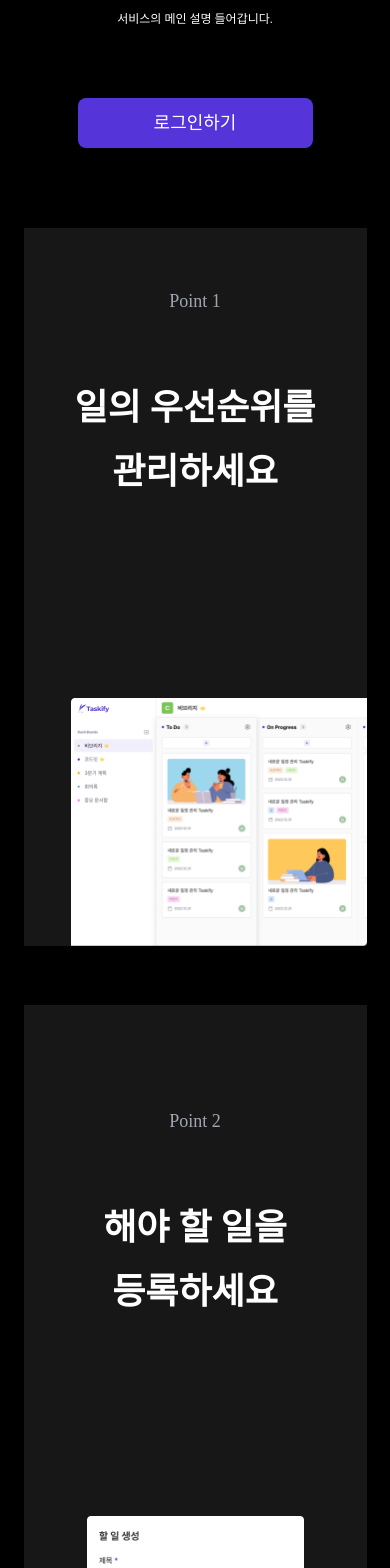
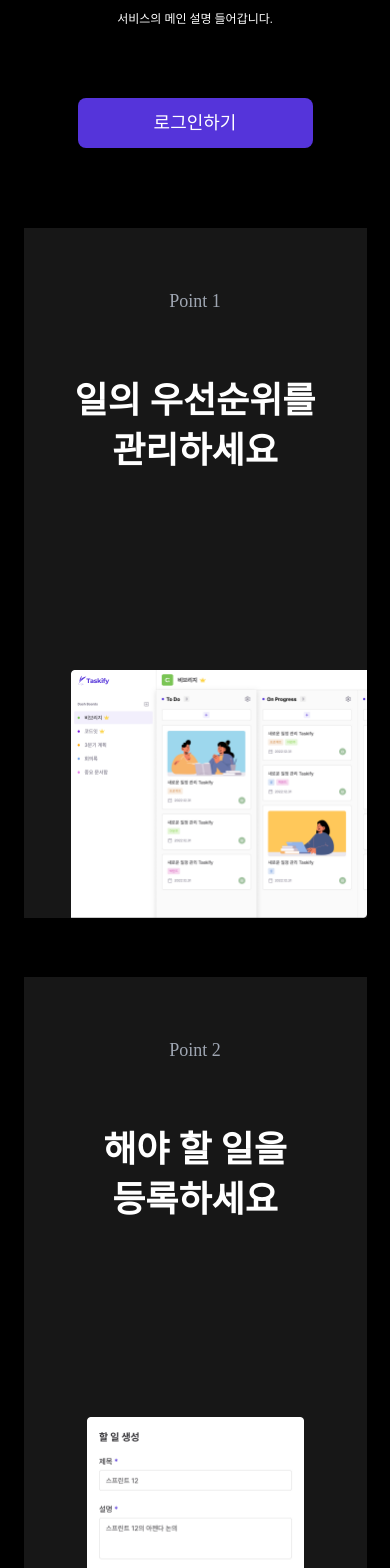
Before and after one commit to Codeit-FE3-Part3-team6-Taskify/Taskify, a Next.js app: page / in a window 390 px wide. Shown: the part 432-2000 px from the top of the page. Built offline with nearby package versions, Linux system fonts and the light colour scheme; a web font is replaced by a local one.

Commit message:
💄fix: 랜딩 일부 디자인 수정

```diff
--- a/src/pages/index.js
+++ b/src/pages/index.js
@@ -87,7 +87,7 @@ export default function Home({ imgData }) {
             <span className="text-[18px] md:text-[22px] text-gray_9FA6B2">
               Point 1
             </span>
-            <h3 className="text-4xl font-bold leading-[64px] md:text-5xl">
+            <h3 className="text-4xl font-bold leading-[50px] md:leading-[64px] md:text-5xl">
               일의 우선순위를
               <br /> 관리하세요
             </h3>
@@ -99,7 +99,7 @@ export default function Home({ imgData }) {
             alt="우선순위 관리 이미지"
           />
         </section>
-        <section className="m-auto pt-[103px] text-center gap-[192px] lg:pl-[108px] mt-[59px] flex flex-col w-full max-w-[343px] md:max-w-[664px] md:gap-[100px] lg:max-w-[1200px] lg:flex-row bg-black_171717">
+        <section className="m-auto pt-[60px] lg:pt-[103px] text-center gap-[192px] lg:pl-[108px] mt-[59px] flex flex-col w-full max-w-[343px] md:max-w-[664px] md:gap-[100px] lg:max-w-[1200px] lg:flex-row bg-black_171717">
           <Image
             className="order-1 self-center w-full max-w-[217px] md:max-w-[436px] md:max-h-[502px] object-contain"
             src={imgData.LandingImg3}
@@ -109,7 +109,7 @@ export default function Home({ imgData }) {
             <span className="text-[18px] text-gray_9FA6B2 md:text-[22px]">
               Point 2
             </span>
-            <h3 className="text-4xl font-bold leading-[64px] md:text-5xl">
+            <h3 className="text-4xl font-bold leading-[50px] md:leading-[64px] md:text-5xl ">
               해야 할 일을
               <br /> 등록하세요
             </h3>
```
